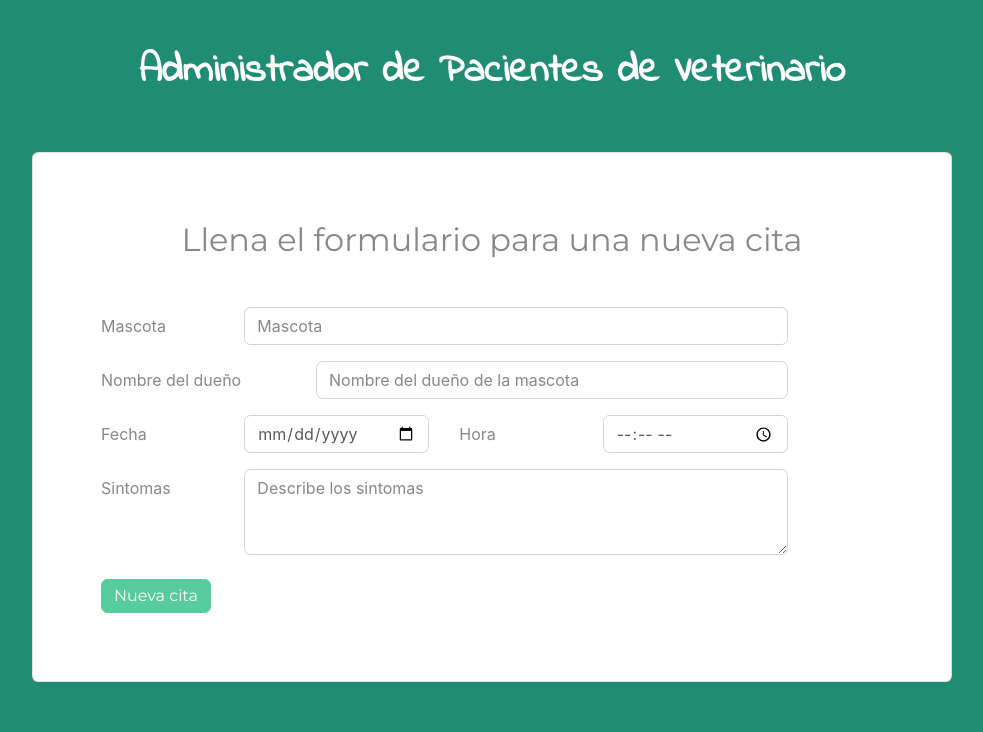
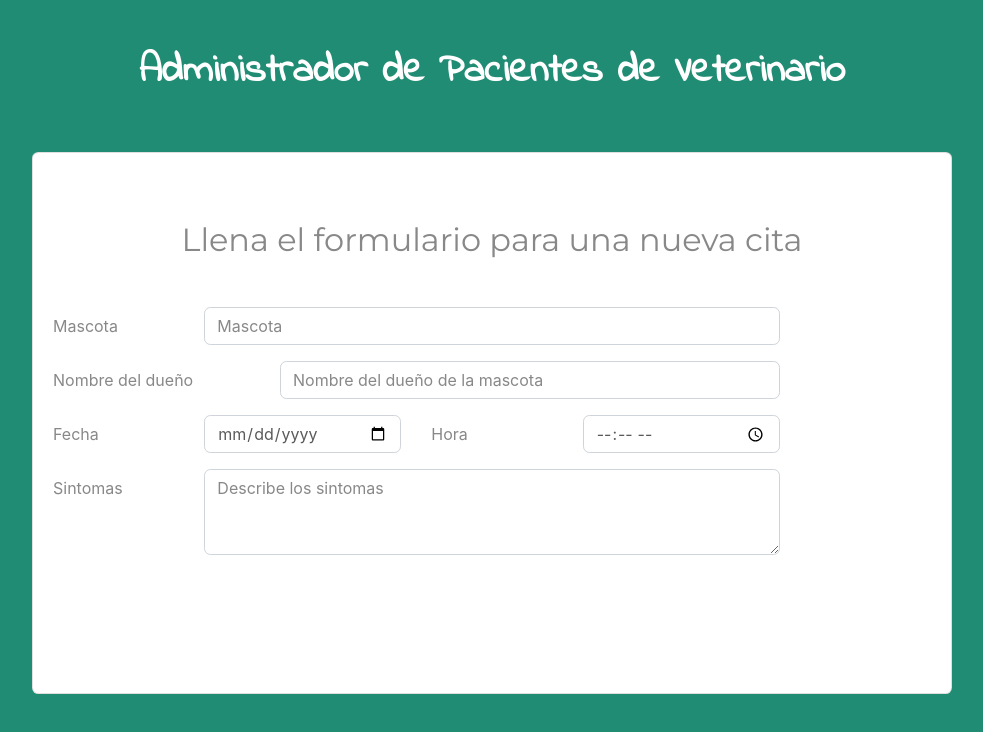
Before and after one commit to CesarRivasP/vet-admin, a React (Create React App) app: page / in a window 1280 px wide. Shown: the top 732 px of the page, without its empty margins (148-1131 px from the left). Built offline with nearby package versions, Linux system fonts and the light colour scheme.

Commit message:
Added error alert and added css classes

```diff
--- a/src/components/new-appoitment.js
+++ b/src/components/new-appoitment.js
@@ -53,15 +53,26 @@ class NewAppoitment extends Component {
   }
 
   render(){
+
+    // extraer valor de state
+    const { error } = this.state;
+
     return (
       <div className="card mt-5 py-5">
         <div className="card-body">
-          <h2 className="card-title text-center mb-5">
+          <h2 className="card-title text-center mb-5 title-form">
             Llena el formulario para una nueva cita
           </h2>
 
+          {
+            error ?
+              <div className="alert alert-danger mt-2 mb-5 text-center">Todos los campos son obligatorios</div>
+              :
+              null
+          }
+
           <form onSubmit={this.handleSubmit}>
-            <div className="form-group row pl-5">
+            <div className="form-group row center-form center-form">
               <label htmlFor="pet" className="col-sm-4 col-lg-2 col-form-label">Mascota</label>
               <div className="col-sm-8 col-lg-8">
                 <input
@@ -76,7 +87,7 @@ class NewAppoitment extends Component {
                 />
               </div>
             </div>
-            <div className="form-group row pl-5">
+            <div className="form-group row center-form center-form">
               <label htmlFor="owner" className="col-sm-4 col-lg-3 col-form-label">Nombre del dueño</label>
               <div className="col-sm-8 col-lg-7">
                 <input
@@ -91,7 +102,7 @@ class NewAppoitment extends Component {
                 />
               </div>
             </div>
-            <div className="form-group row pl-5">
+            <div className="form-group row center-form center-form">
               <label htmlFor="date" className="col-sm-4 col-lg-2 col-form-label">Fecha</label>
               <div className="col-sm-8 col-lg-3">
                 <input
@@ -117,7 +128,7 @@ class NewAppoitment extends Component {
                 />
               </div>
             </div>
-            <div className="form-group row pl-5">
+            <div className="form-group row center-form center-form">
               <label htmlFor="symptom" className="col-sm-4 col-lg-2 col-form-label">Sintomas</label>
               <div className="col-sm-8 col-lg-8">
                 <textarea
@@ -134,7 +145,7 @@ class NewAppoitment extends Component {
               </div>
             </div>
 
-            <input type="submit" value="Nueva cita" className="py-1 mt-2 btn btn-success ml-5"/>
+            <input type="submit" value="Nueva cita" className="btn mt-3 ml-5 button-form"/>
           </form>
         </div>
       </div>
```
